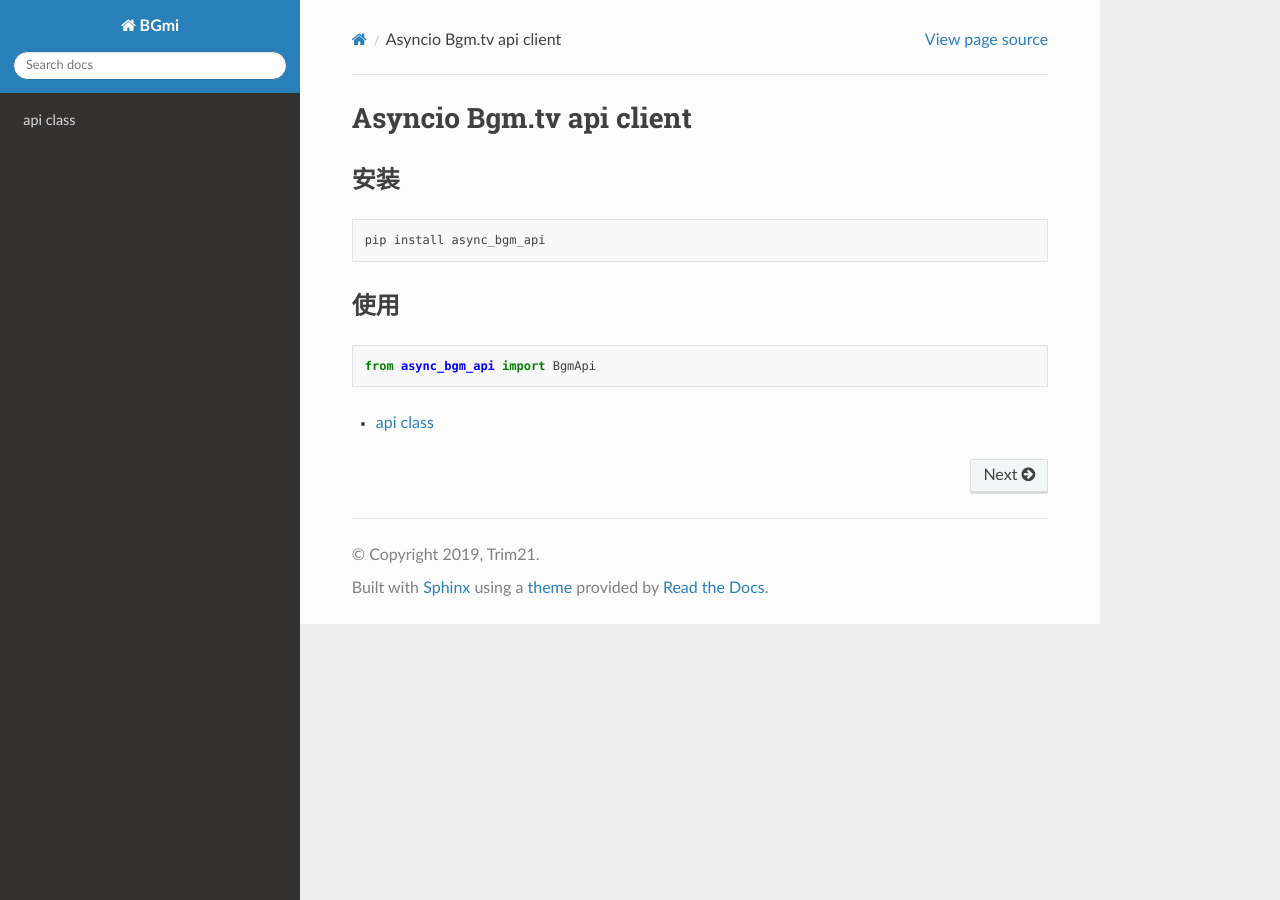
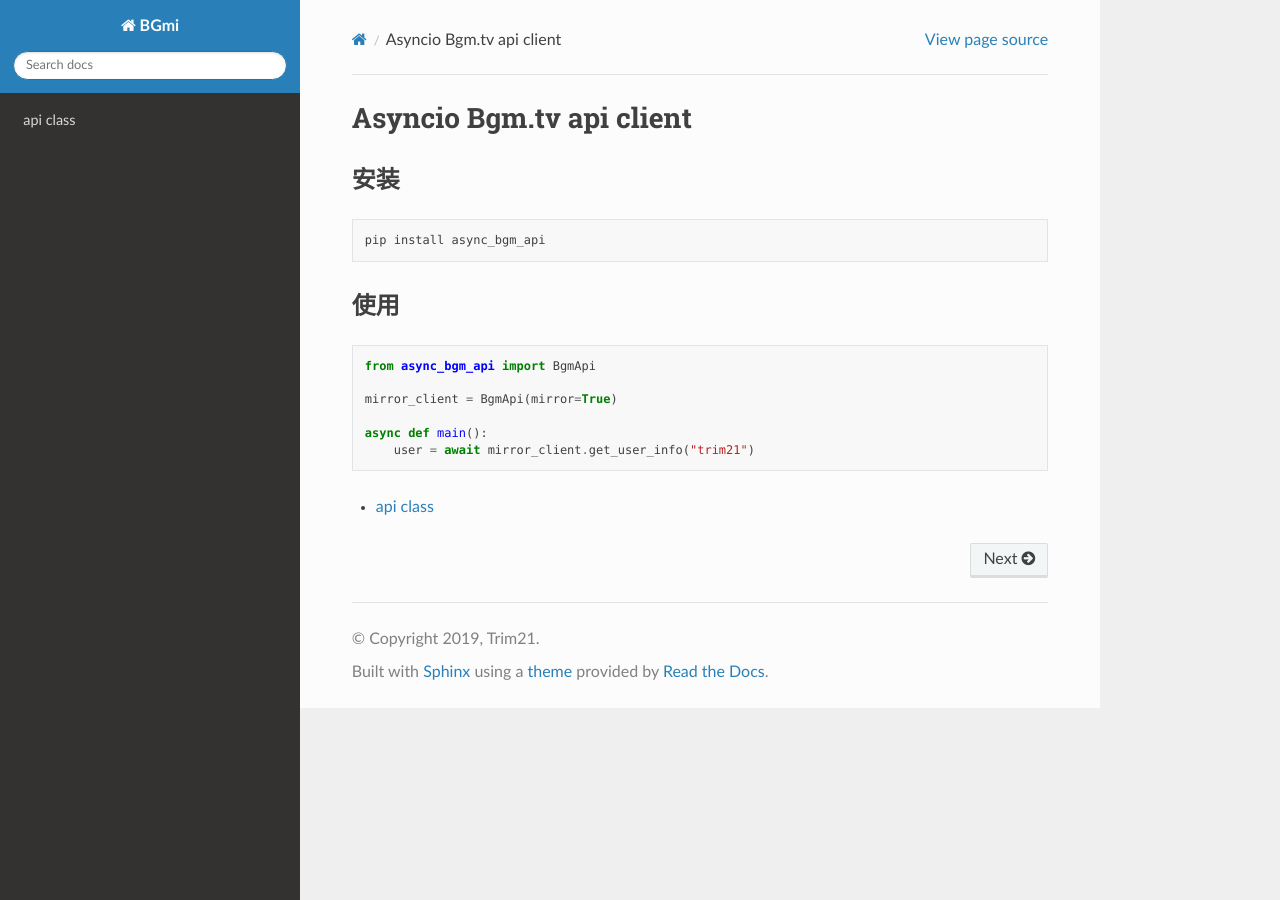
Before and after one commit to Trim21/async-bgm-api, a Sphinx documentation site: the page built from docs/source/index.rst, in a window 1280 px wide. Built offline with Sphinx 7.4.7 and the Read the Docs theme 2.0.0, drawn with Linux system fonts in a browser that asks for light colours.

Commit message:
update docs

```diff
--- a/docs/source/index.rst
+++ b/docs/source/index.rst
@@ -16,6 +16,10 @@ Asyncio Bgm.tv api client
 
     from async_bgm_api import BgmApi
 
+    mirror_client = BgmApi(mirror=True)
+
+    async def main():
+        user = await mirror_client.get_user_info("trim21")
 
 .. toctree::
 
```
Also changed, not shown: 1 other file.
